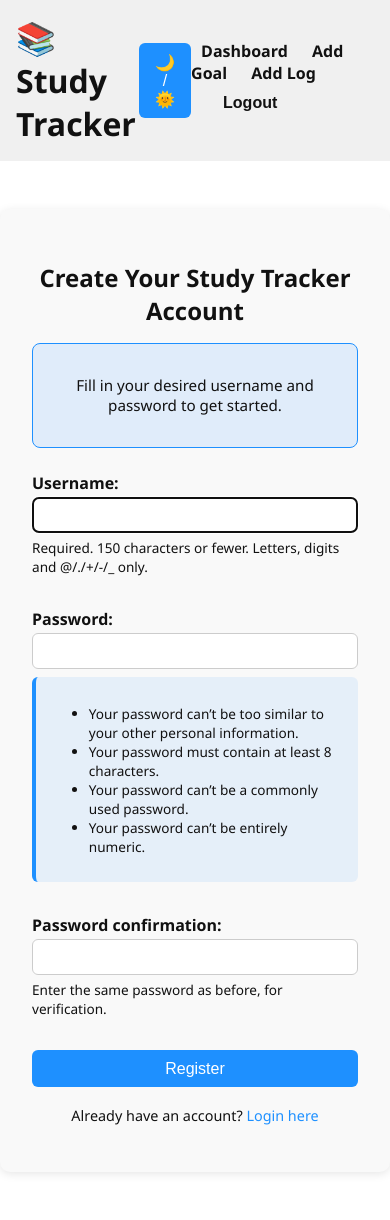
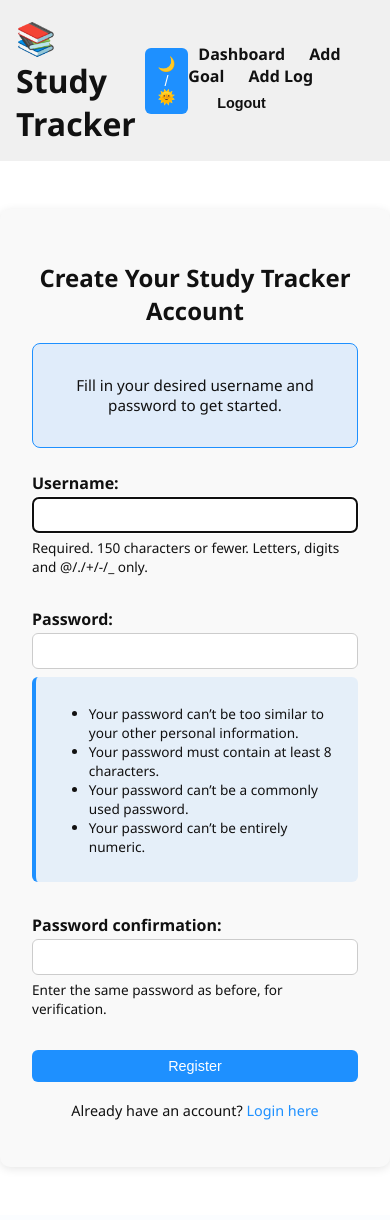
Before and after one commit to KelvinAbidha/IAP_Assignment, a Django app: page /register/ in a window 390 px wide. After the commit the page ends 1169 px from the top, so only its background shows below. Run offline with Django 5.2, Linux system fonts and the light colour scheme.

Commit message:
modified for mobile responsiveness

```diff
--- a/Studytracker/static/css/styles.css
+++ b/Studytracker/static/css/styles.css
@@ -226,3 +226,19 @@ body.dark-theme .instructions-box {
 body.dark-theme .help-box {
   background-color: rgba(30, 144, 255, 0.1);
 }
+
+/* === Mobile Responsive Styles === */
+@media (max-width: 768px) {
+  button {
+    padding: 0.5rem 0.8rem;
+    font-size: 0.9rem;
+  }
+
+  .switch-auth a:hover {
+    text-decoration: none; /* Simplify hover effects for mobile */
+  }
+
+  .logout-button {
+    font-size: 0.9rem; /* Adjust size for better usability on smaller screens */
+  }
+}
```
